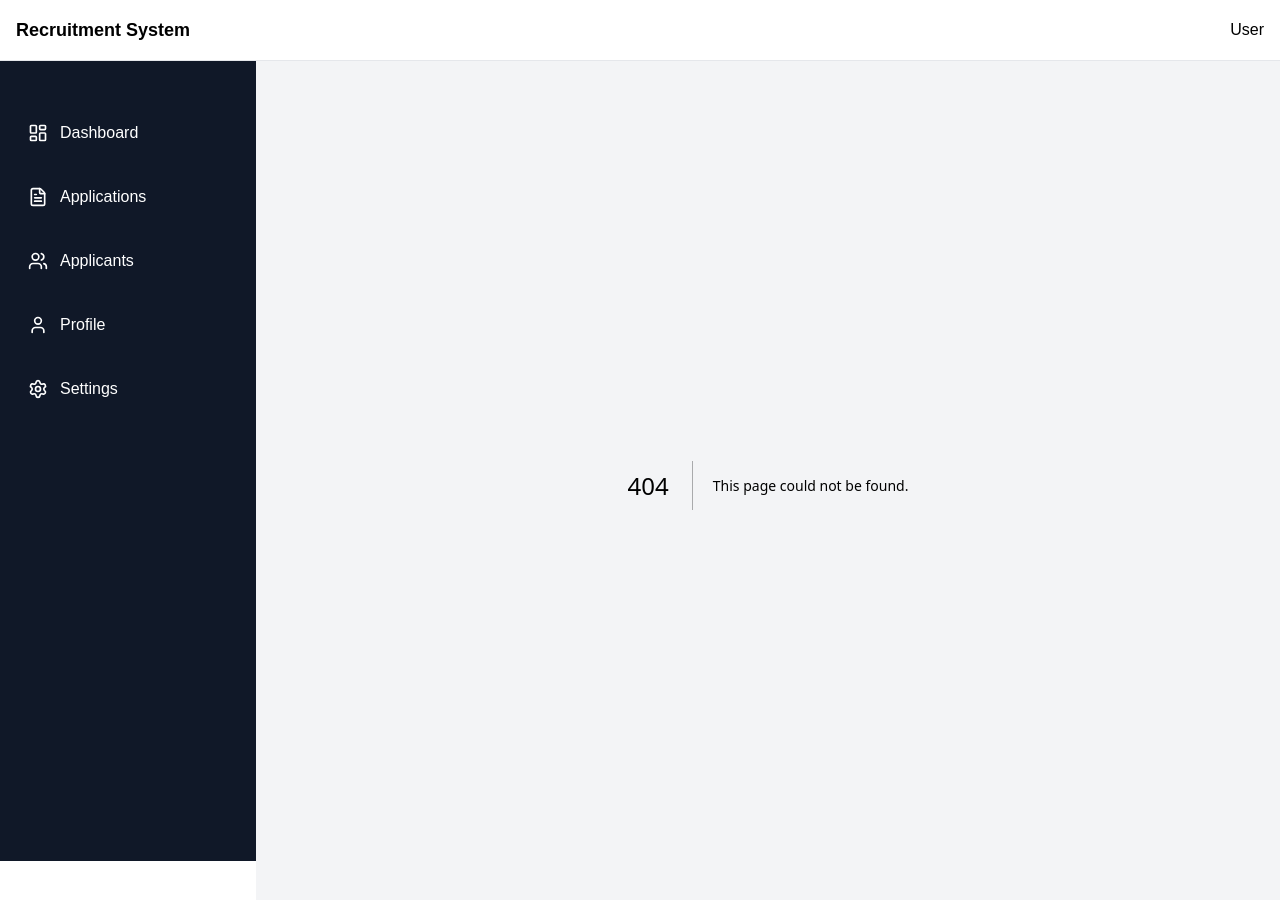
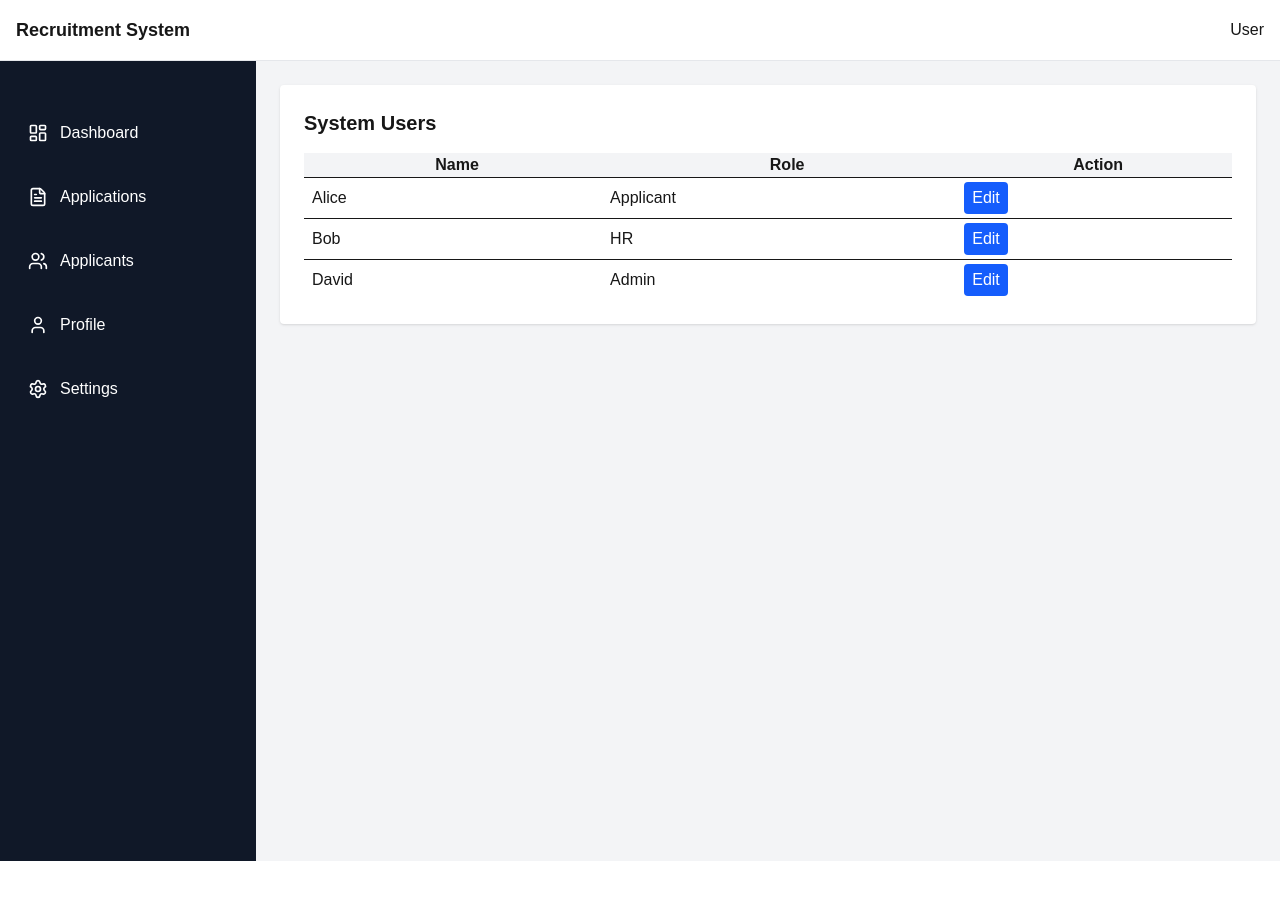
Before and after one commit to pmuhire/recruit-fe, a Next.js app: page /admin/dashboard in a window 1280 px wide. Before the commit this address had no page. Shown: the top 900 px of the page. After the commit the page ends 861 px from the top, so only its background shows below. Built offline with nearby package versions, Linux system fonts and the light colour scheme.

Commit message:
fix production error

```diff
--- /dev/null
+++ b/app/admin/dashboard/page.tsx
@@ -0,0 +1,40 @@
+export default function dashboard() {
+  const users = [
+    { name: "Alice", role: "Applicant" },
+    { name: "Bob", role: "HR" },
+    { name: "David", role: "Admin" },
+  ];
+
+  return (
+    <div className="bg-white p-6 rounded shadow">
+      <h2 className="text-xl font-bold mb-4">System Users</h2>
+
+      <div className="overflow-x-auto">
+        <table className="w-full">
+          <thead className="bg-gray-100">
+            <tr>
+              <th>Name</th>
+              <th>Role</th>
+              <th>Action</th>
+            </tr>
+          </thead>
+
+          <tbody>
+            {users.map((u, i) => (
+              <tr key={i} className="border-t">
+                <td className="p-2">{u.name}</td>
+                <td>{u.role}</td>
+
+                <td>
+                  <button className="bg-blue-600 text-white px-2 py-1 rounded">
+                    Edit
+                  </button>
+                </td>
+              </tr>
+            ))}
+          </tbody>
+        </table>
+      </div>
+    </div>
+  );
+}
--- a/app/admin/users/page.tsx
+++ b/app/admin/users/page.tsx
@@ -1,59 +1,40 @@
-export default function UsersPage(){
+export default function UsersPage() {
+  const users = [
+    { name: "Alice", role: "Applicant" },
+    { name: "Bob", role: "HR" },
+    { name: "David", role: "Admin" },
+  ];
 
-    const users = [
-    {name:"Alice", role:"Applicant"},
-    {name:"Bob", role:"HR"},
-    {name:"David", role:"Admin"}
-    ]
-
-    return(
-
+  return (
     <div className="bg-white p-6 rounded shadow">
-
-    <h2 className="text-xl font-bold mb-4">
-    System Users
-    </h2>
+      <h2 className="text-xl font-bold mb-4">System Users</h2>
 
       <div className="overflow-x-auto">
-
         <table className="w-full">
-
           <thead className="bg-gray-100">
-
             <tr>
               <th>Name</th>
               <th>Role</th>
               <th>Action</th>
             </tr>
-
           </thead>
 
           <tbody>
-
-    {users.map((u,i)=>(
+            {users.map((u, i) => (
               <tr key={i} className="border-t">
-
                 <td className="p-2">{u.name}</td>
                 <td>{u.role}</td>
 
                 <td>
-
                   <button className="bg-blue-600 text-white px-2 py-1 rounded">
                     Edit
                   </button>
-
                 </td>
-
               </tr>
             ))}
-
           </tbody>
-
         </table>
-
       </div>
-
     </div>
-
-    )
+  );
 }
```
Lines whose indentation alone changed are shown as unchanged.
